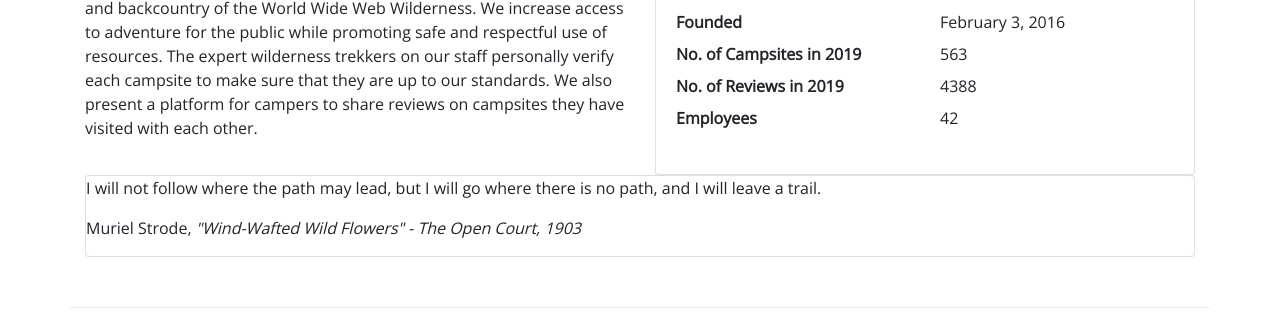
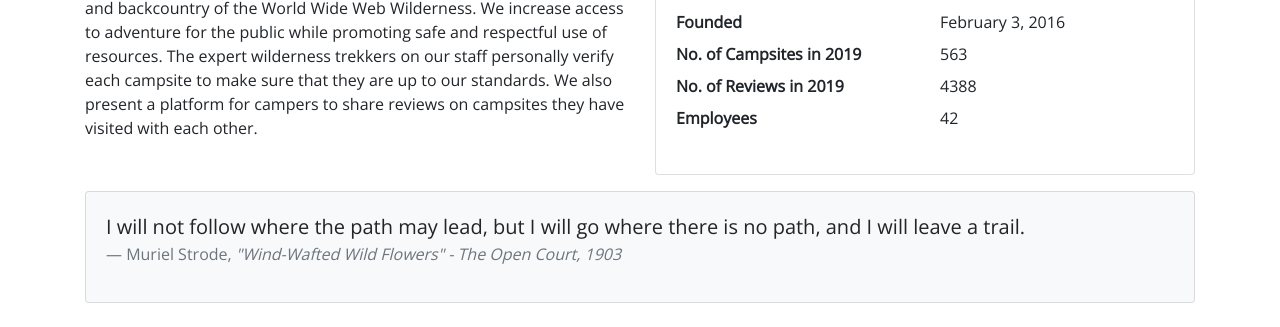
Before and after one commit to jessicadelfierro/nucampsite, a website: page aboutus.html in a window 1280 px wide. Shown: the part 473-800 px from the top of the page. Drawn offline with nearby package versions, Linux system fonts and the light colour scheme.

Commit message:
styled blockquote

```diff
--- a/aboutus.html
+++ b/aboutus.html
@@ -84,10 +84,10 @@
                 </div>
             </div>
             <div class="col">
-                <div class="card">
-                    <blockquote>
-                        <p>I will not follow where the path may lead, but I will go where there is no path, and I will leave a trail.</p>
-                        <footer>Muriel Strode,
+                <div class="card bg-light mt-3">
+                    <blockquote class="blockquote card-body">
+                        <p class="mb-0">I will not follow where the path may lead, but I will go where there is no path, and I will leave a trail.</p>
+                        <footer class="blockquote-footer">Muriel Strode,
                             <cite title="Source Title">"Wind-Wafted Wild Flowers" -
                                 The Open Court, 1903
                             </cite>
```
